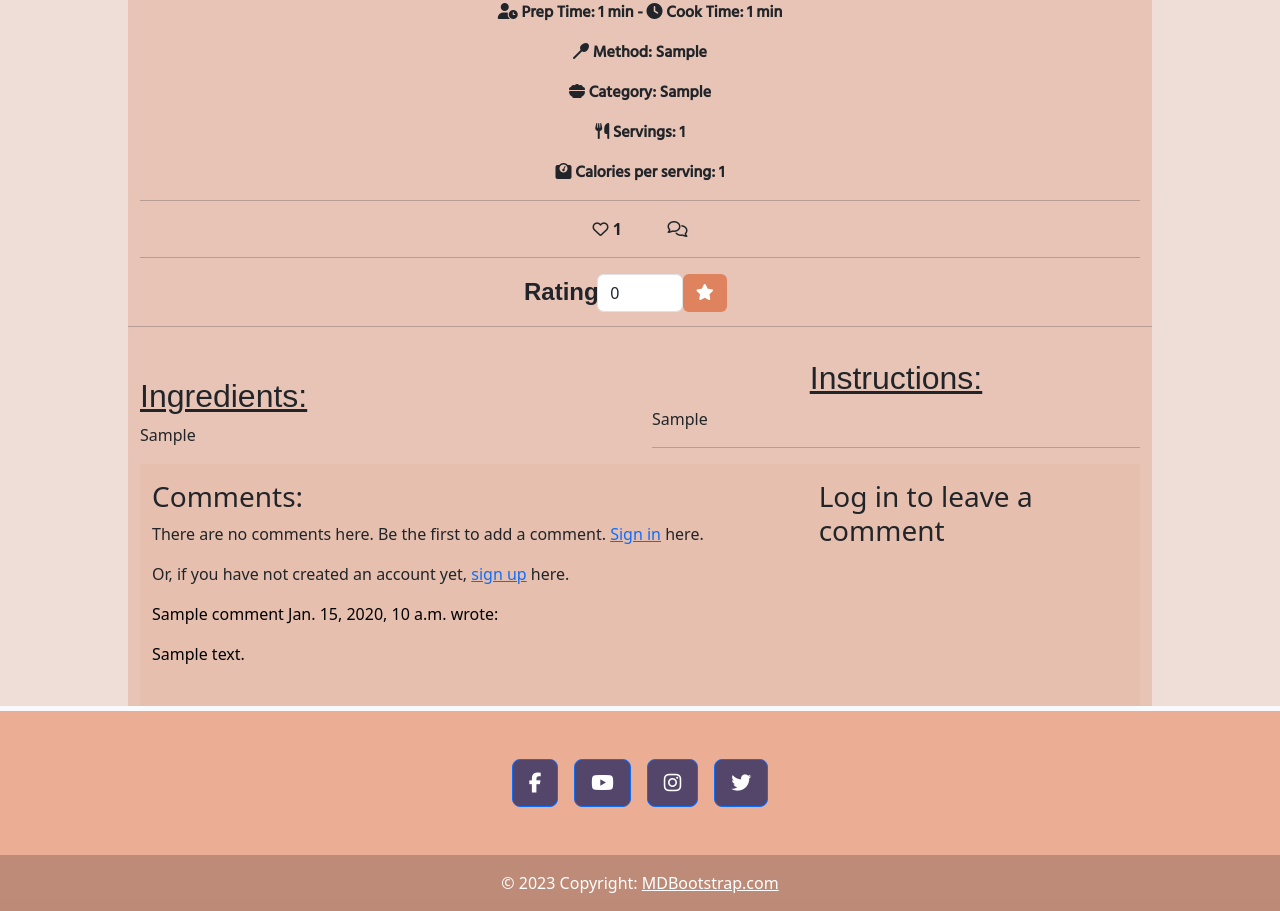
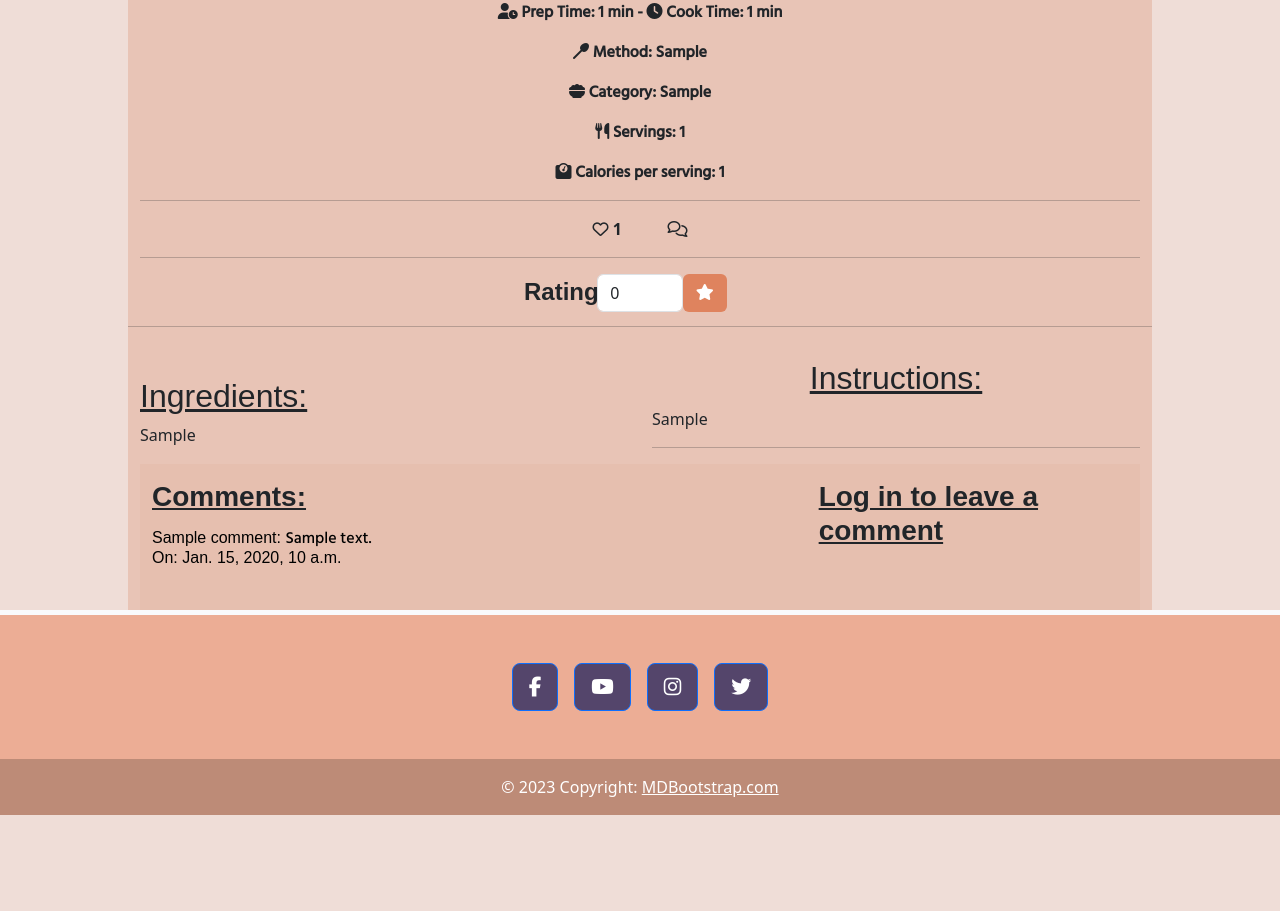
Before and after one commit to Sadaf-Tariq/pp4-desi-recipe-blog, a Django app: a page that uses templates/full_recipe.html in a window 1280 px wide. Shown: the part 627-1538 px from the top of the page. After the commit the page ends 1442 px from the top, so only its background shows below. Run offline with Django 3.2, Linux system fonts and the light colour scheme; tables that the repository leaves empty hold one stand-in row (values such as "Sample post"); parts of the project's set-up code (start-up, migrations or seed data) failed here and were passed over; some libraries are stand-ins or nearby versions; some web fonts are replaced.

Commit message:
Update comments and fix comment error

```diff
--- a/recipeblog/views.py
+++ b/recipeblog/views.py
@@ -143,6 +143,9 @@ class FullRecipe(View):
         liked = False
         if recipe.likes.filter(id=self.request.user.id).exists():
             liked = True
+        counts = recipe.comments.filter(recipe=recipe).count()
+        if counts > 0:
+            self.commented = True
 
 
         return render(
@@ -175,7 +178,7 @@ class FullRecipe(View):
         if 'rating_hidden_field' in self.request.POST:
             rating_form = RatingForm(data=request.POST)
             if rating_form.is_valid():
-                counts = recipe.comments.filter(email=request.user, recipe=recipe).count()
+                counts = recipe.comments.filter(recipe=recipe).count()
                 if counts > 0:
                     self.commented = True
                 rating_form.instance.user_id = request.user.id
@@ -186,11 +189,14 @@ class FullRecipe(View):
                 rating = rating_form.save(commit=False)
                 rating.recipe = recipe
                 rating.save()
-                # return redirect('post_detail', post.slug)
+                return HttpResponseRedirect(reverse('full_recipe', args=[slug]))
             else:
                 counts = recipe.comments.filter(email=request.user, recipe=recipe).count()
                 if counts > 0:
                     self.commented = True
+                rating_form = RatingForm()
+        else:
+            rating_form = RatingForm()
 
 
 
@@ -202,7 +208,11 @@ class FullRecipe(View):
                 comment = comment_form.save(commit=False)
                 comment.recipe = recipe
                 comment.save()
-                # return redirect('post_detail', post.slug)
+                return HttpResponseRedirect(reverse('full_recipe', args=[slug]))
+            else:
+                comment_form = CommentForm()
+        else:
+            comment_form = CommentForm()
 
 
         return render(
@@ -280,10 +290,6 @@ class EditRecipe(UpdateView):
     form_class = RecipeForm
     success_url = reverse_lazy('home')
 
-    # def get_success_url(self):
-    #     URL = self.request.path_info
-    #     return HttpResponseRedirect(URL)
-
     def form_valid(self, form):
         form.instance.author_email = self.request.user
         messages.add_message(self.request, messages.SUCCESS,
@@ -296,10 +302,6 @@ class DeleteRecipe(DeleteView):
     form_class = RecipeForm
     success_url = reverse_lazy('home')
 
-    # def get_success_url(self):
-    #     URL = self.request.path_info
-    #     return HttpResponseRedirect(URL)
-
     def form_valid(self, form):
         form.instance.author_email = self.request.user
         messages.add_message(self.request, messages.SUCCESS,
--- a/templates/full_recipe.html
+++ b/templates/full_recipe.html
@@ -134,54 +134,29 @@
 
 
 
-    <!-- <div class="container">
-        <form action="" method="POST">
-            {% csrf_token %}
-             <div class="row">
-                <div class="col-1 text-end">
-                    <strong><p class="fontM rating-p">Rating:</p></strong>
-                  </div>
-                  <div class="col-1 g-0">
-                    {{ rating_form | crispy }}
-                        {% csrf_token %}
-                  </div>
-                    <div class="col-1 g-0 ">
-                        <button type="submit" class="btn submitButton fontH " ><i class="fa fa-star"></i></button>
-                    </div>
-            </div>
-        </form>
-    </div> -->
-
-
 <div class="container comment-bg">
     <div class="row">
         <!-- comments start-->
         <div class="col-md-8 card mb-4 mt-3 ">
-            <h3>Comments:</h3>
+            <h3 class="fontM fw-bold comments-underline">Comments:</h3>
             {% if not commented %}
-            <p> There are no comments here. Be the
+            <p class="fontH"> There are no comments here. Be the
                 first to add a comment.
                 {% if not user.is_authenticated %}
-                <a class="click" href="{% url 'account_login' %}">Sign in</a> here.</p>
-            <p>Or, if you have not created an account yet,
-                <a class="click" href="{% url 'account_signup' %}">sign up</a> here.</p>
+                <a class="click fs-5 text-decoration-none fontM text-dark fw-bold" href="{% url 'account_login' %}">Sign In</a> here.</p>
+            <p class="fontH">Or, if you have not created an account yet,
+                <a class="click fs-5 text-decoration-none fontM text-dark fw-bold" href="{% url 'account_signup' %}">Sign Up</a> here.</p>
                 {% endif %}
             {% endif %}
             {% for comment in comments %}
-            <div class="comments{% if not comment.approved and comment.email == user.email %} faded{% elif not comment.approved %} d-none{% endif %}">
+            <div class="mt-3 comments{% if not comment.approved and comment.email == user.email %} faded{% elif not comment.approved %} d-none{% endif %}">
 
-                <p class="font-weight-bold">
-                    <!-- The commenter's name goes here. Check the model if you're not sure what that is -->
-                    {{ comment.name }}
-                    <span class="font-weight-normal">
-                        <!-- The comment's created date goes here -->
-                        {{ comment.created_on }}
-                    </span> wrote:
-                </p>
-                    {{ comment.comment | linebreaks }}
+                <p class="fontM lh">{{ comment.name }}: <strong class="fontH fw-normal fs-6">{{ comment.comment }}</strong></p>
+                <p class="font-weight-normal fontM mt-2">On: {{ comment.created_on }} </p>
+
 
                 {% if not comment.approved and comment.email == user.email %}
-                    <p class="approval">This comment is awaiting approval</p>
+                    <p class="approval fontH">This comment is awaiting approval</p>
                 {% endif %}
             </div>
             {% endfor %}
@@ -189,12 +164,12 @@
         <!-- comments end -->
 
         <!-- comment form start -->
-        <div class="col-md-4 card mb-4 mt-3 ">
+        <div class="col-md-4 card mb-4 mt-3 align-self-starts">
 
                 <!-- For later -->
                 {% if user.is_authenticated %}
 
-                <h3>Leave a comment:</h3>
+                <h3 class="fontM fw-bold comments-underline">Leave a comment:</h3>
                 <p>Posting as: {{ user }}</p>
                 <form id="commentForm" method="post" style="margin-top: 1.3em;">
                     {{ comment_form | crispy }}
@@ -202,7 +177,7 @@
                     <button type="submit" class="btn mt-4 submitButton fontH">Submit</button>
                 </form>
                 {% else %}
-                <h3>Log in to leave a comment</h3>
+                <h3 class="fontM fw-bold comments-underline">Log in to leave a comment</h3>
                 {% endif %}
 
         </div>
```
